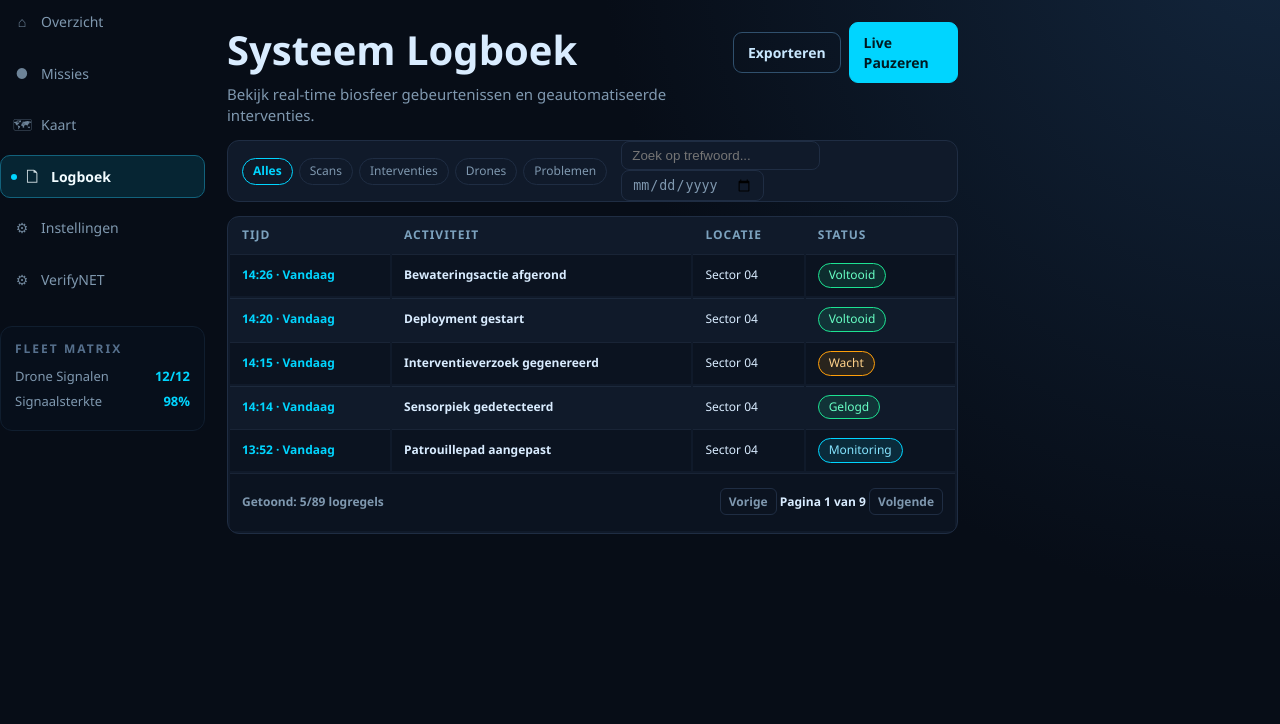
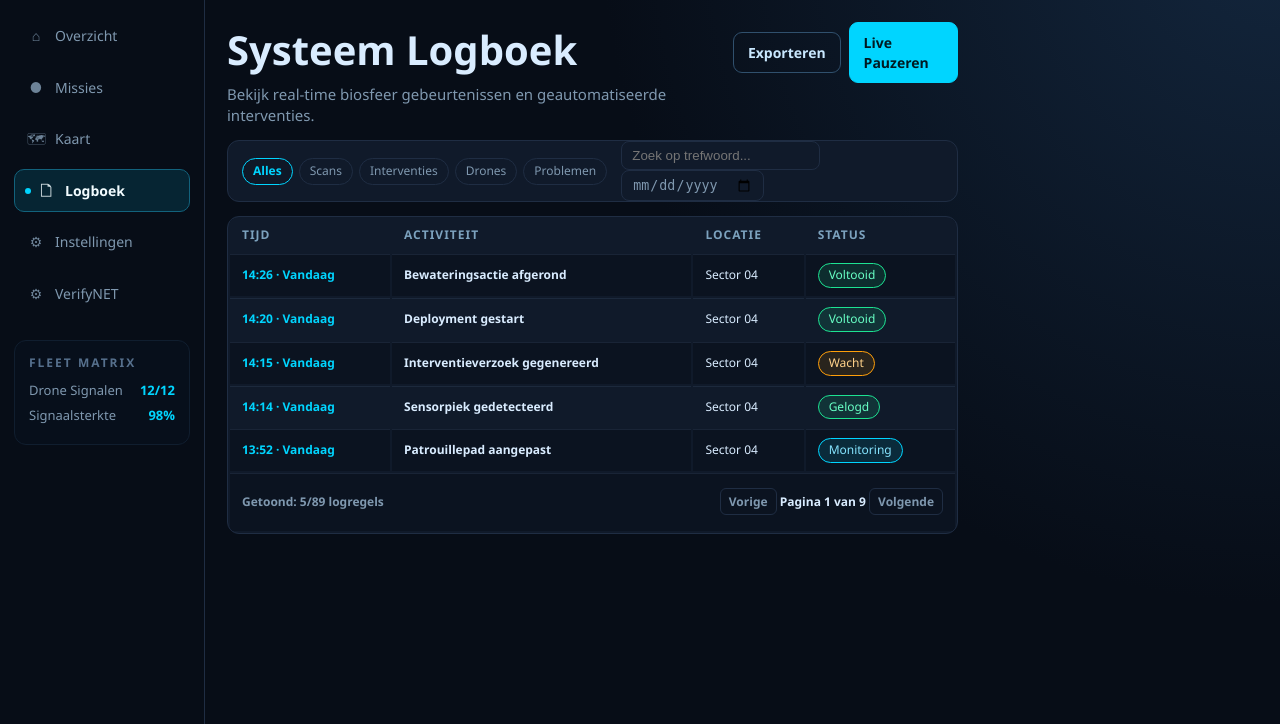
Before and after one commit to jilk2/firepatch, a PHP site: page /logboek.php in a window 1280 px wide. Shown: the part 76-800 px from the top of the page. Run offline with PHP 8.4, Linux system fonts and the light colour scheme.

Commit message:
FIXED css links for sidebar & header

```diff
--- a/css/sidebar.css
+++ b/css/sidebar.css
@@ -1,4 +1,4 @@
-.aside {
+aside {
   border-right: 1px solid var(--line);
   padding: 14px 14px 18px;
   display: flex;
--- a/partials/header.php
+++ b/partials/header.php
@@ -4,7 +4,7 @@
 <head>
     <meta charset="UTF-8">
     <meta name="viewport" content="width=device-width, initial-scale=1.0">
-    <link rel="stylesheet" href="../css/header.css" />
+    <link rel="stylesheet" href="./css/header.css" />
 </head>
 
 <body>
--- a/partials/sidebar.php
+++ b/partials/sidebar.php
@@ -4,7 +4,7 @@
 <head>
     <meta charset="UTF-8">
     <meta name="viewport" content="width=device-width, initial-scale=1.0">
-    <link rel="stylesheet" href="../css/sidebar.css" />
+    <link rel="stylesheet" href="./css/sidebar.css" />
 </head>
 
 <body>
```
